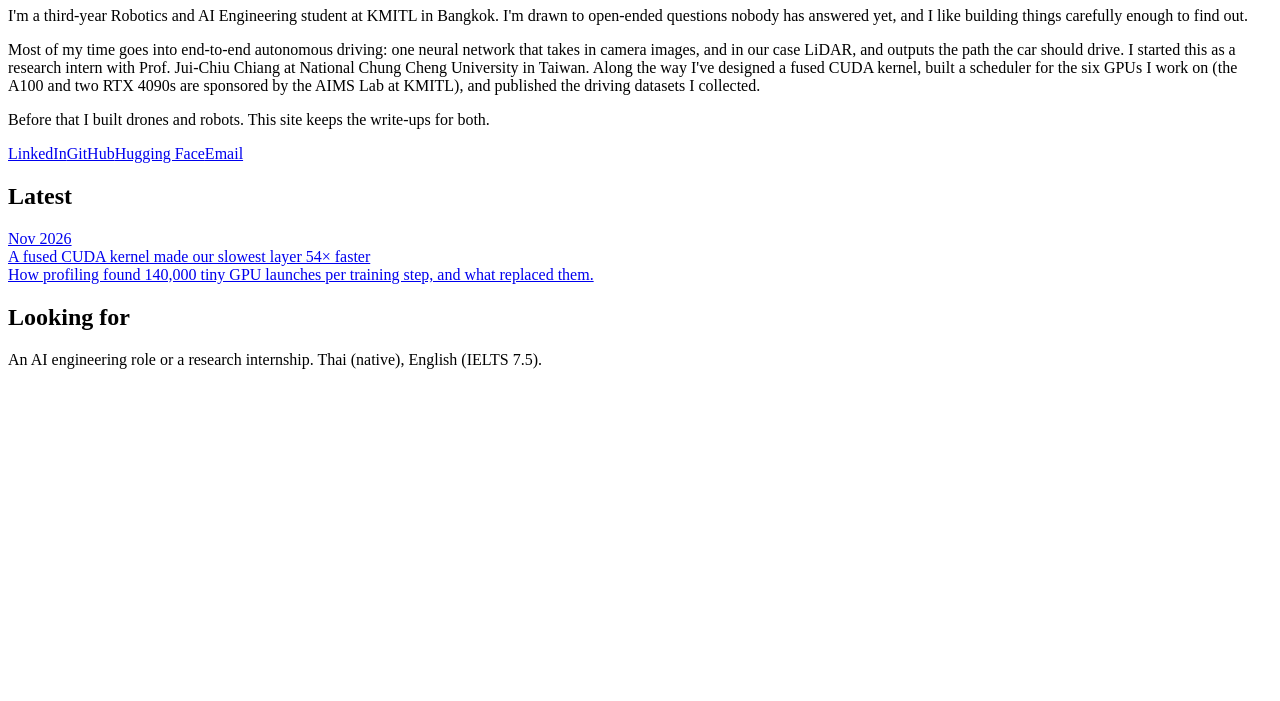
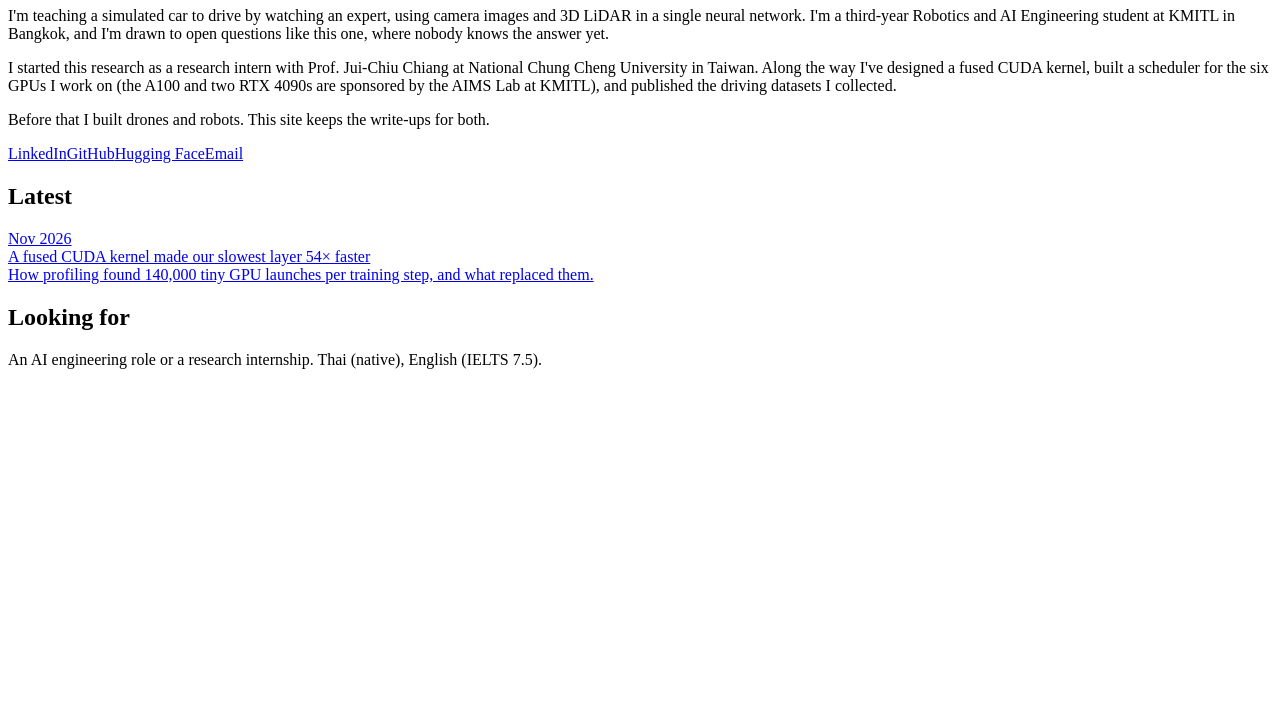
Before and after one commit to Silicon-Melter/silicon-melter.github.io, a plain HTML site: page _src/index.html in a window 1280 px wide. Shown: the part 99-800 px from the top of the page. Drawn offline with Linux system fonts and the light colour scheme.

Commit message:
Hook-first intro on the home page
Co-Authored-By: Claude Opus 5.5 <noreply@anthropic.com>
Claude-Session: https://claude.ai/code/session_01VVoU2Y21H7mS5SzNyGXWXT

```diff
--- a/_src/index.html
+++ b/_src/index.html
@@ -3,8 +3,8 @@ description: Robotics and AI Engineering student at KMITL working on end-to-end
 nav: home
 ---
 <h1>Noppawit Tharakittikirati</h1>
-<p class="lead">I'm a third-year Robotics and AI Engineering student at KMITL in Bangkok. I'm drawn to open-ended questions nobody has answered yet, and I like building things carefully enough to find out.</p>
-<p>Most of my time goes into end-to-end autonomous driving: one neural network that takes in camera images, and in our case LiDAR, and outputs the path the car should drive. I started this as a research intern with Prof. Jui-Chiu Chiang at National Chung Cheng University in Taiwan. Along the way I've designed a fused CUDA kernel, built a scheduler for the six GPUs I work on (the A100 and two RTX 4090s are sponsored by the AIMS Lab at KMITL), and published the driving datasets I collected.</p>
+<p class="lead">I'm teaching a simulated car to drive by watching an expert, using camera images and 3D LiDAR in a single neural network. I'm a third-year Robotics and AI Engineering student at KMITL in Bangkok, and I'm drawn to open questions like this one, where nobody knows the answer yet.</p>
+<p>I started this research as a research intern with Prof. Jui-Chiu Chiang at National Chung Cheng University in Taiwan. Along the way I've designed a fused CUDA kernel, built a scheduler for the six GPUs I work on (the A100 and two RTX 4090s are sponsored by the AIMS Lab at KMITL), and published the driving datasets I collected.</p>
 <p>Before that I built drones and robots. This site keeps the write-ups for both.</p>
 <p class="links"><a href="https://www.linkedin.com/in/tharakittikirati/">LinkedIn</a><a href="https://github.com/Silicon-Melter">GitHub</a><a href="https://huggingface.co/earth37815">Hugging Face</a><a href="mailto:n.tharakittikirati@gmail.com">Email</a></p>
 
```
Also changed, not shown: index.html (+2 -2 lines).
